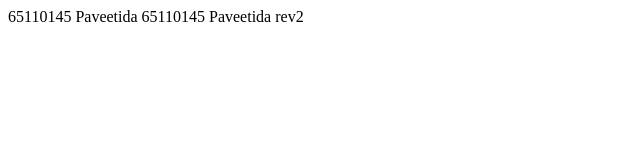
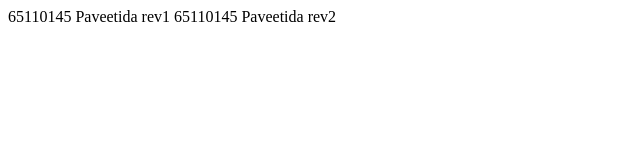
Before and after one commit to nongwawa/git102_wawa, a plain HTML site: page index.html in a window 1280 px wide. Shown: the full height of the page, 0-640 px from the left. Drawn offline with Linux system fonts and the light colour scheme.

Commit message:
Update index.html

```diff
--- a/index.html
+++ b/index.html
@@ -6,7 +6,7 @@
     <title>Document</title>
 </head>
 <body>
-    65110145 Paveetida
+    65110145 Paveetida rev1
     65110145 Paveetida rev2
 </body>
 </html>
```
